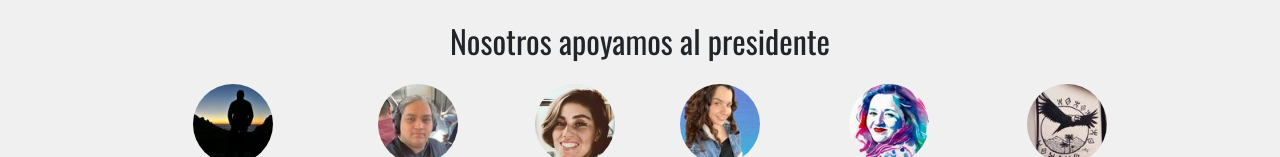
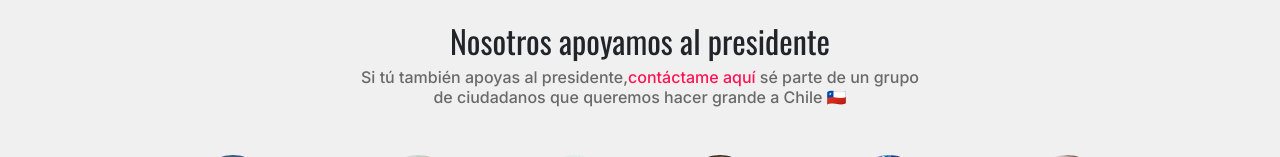
Before and after one commit to docentedev/boricestamoscontigo, a Next.js app: page / in a window 1280 px wide. Shown: the part 1100-1257 px from the top of the page. Built offline with nearby package versions, Linux system fonts and the light colour scheme.

Commit message:
feature: v1.0.5 add follow to share

```diff
--- a/src/app/page.module.css
+++ b/src/app/page.module.css
@@ -42,6 +42,24 @@
 .main header h2 {
     color: #f0f0f0;
     margin-top: 2rem;
+}
+
+.followLink {
+    text-align: center;
+    font-size: 1rem;
+    color: dimgrey;
+    margin: 0 auto 2rem auto;
+    width: 35rem;
+    max-width: 90%;
+}
+
+.followLink a {
+    text-decoration: none;
+    color: #fd1555;
+}
+
+.followLink a:hover {
+    text-decoration: underline;
 }
 
 @media screen and (max-width: 830px) {
--- a/src/app/page.tsx
+++ b/src/app/page.tsx
@@ -84,6 +84,9 @@ export default function Home() {
       </section>
       <section>
         <h2 className={`text-center ${oswald.className} mt-4`}>Nosotros apoyamos al presidente</h2>
+        <h3 className={styles.followLink}>Si tú también apoyas al presidente,<Link target="_blank" href="https://www.tiktok.com/@claudiodeviaje">
+          contáctame aquí
+        </Link>  sé parte de un grupo de ciudadanos que queremos hacer grande a Chile 🇨🇱</h3>
         <div className={`row ${openSans.className}`}>
           <div className="col">
             <div className={styles.supportingUserContainer}>
```
